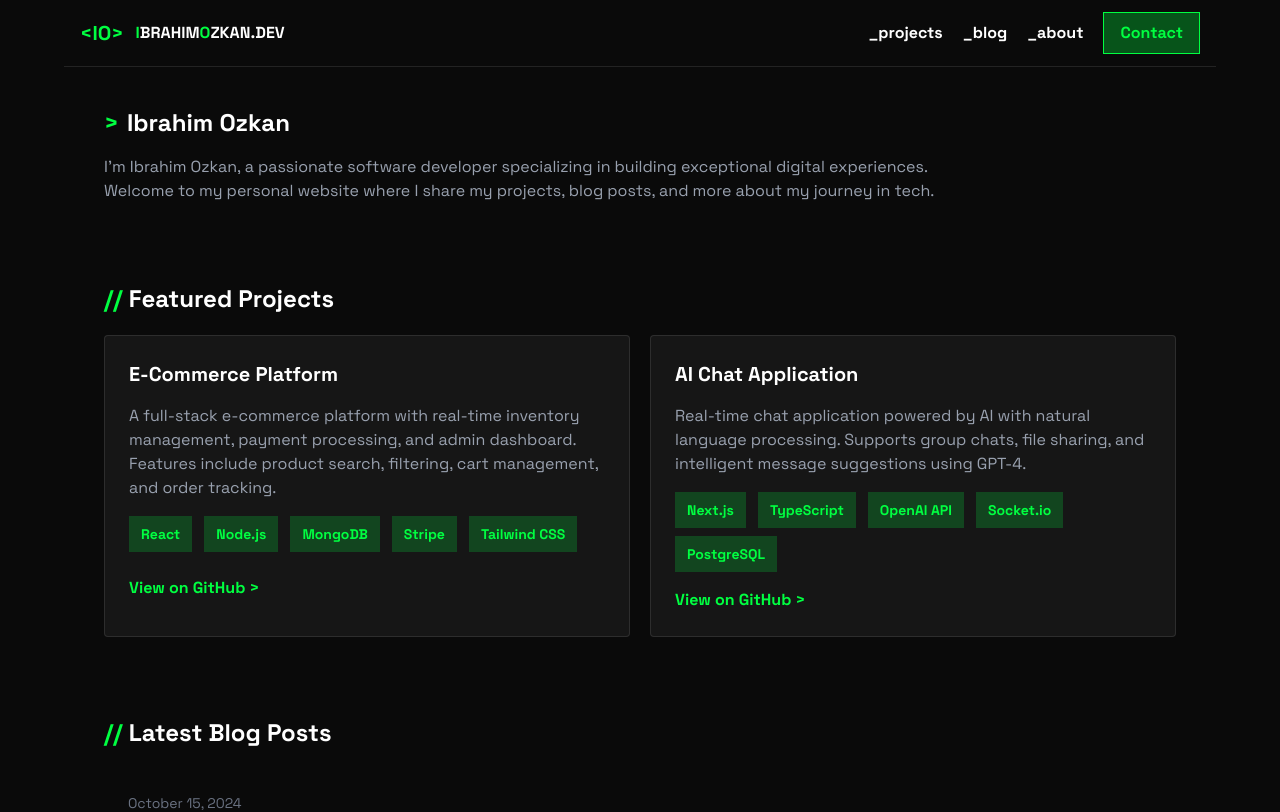
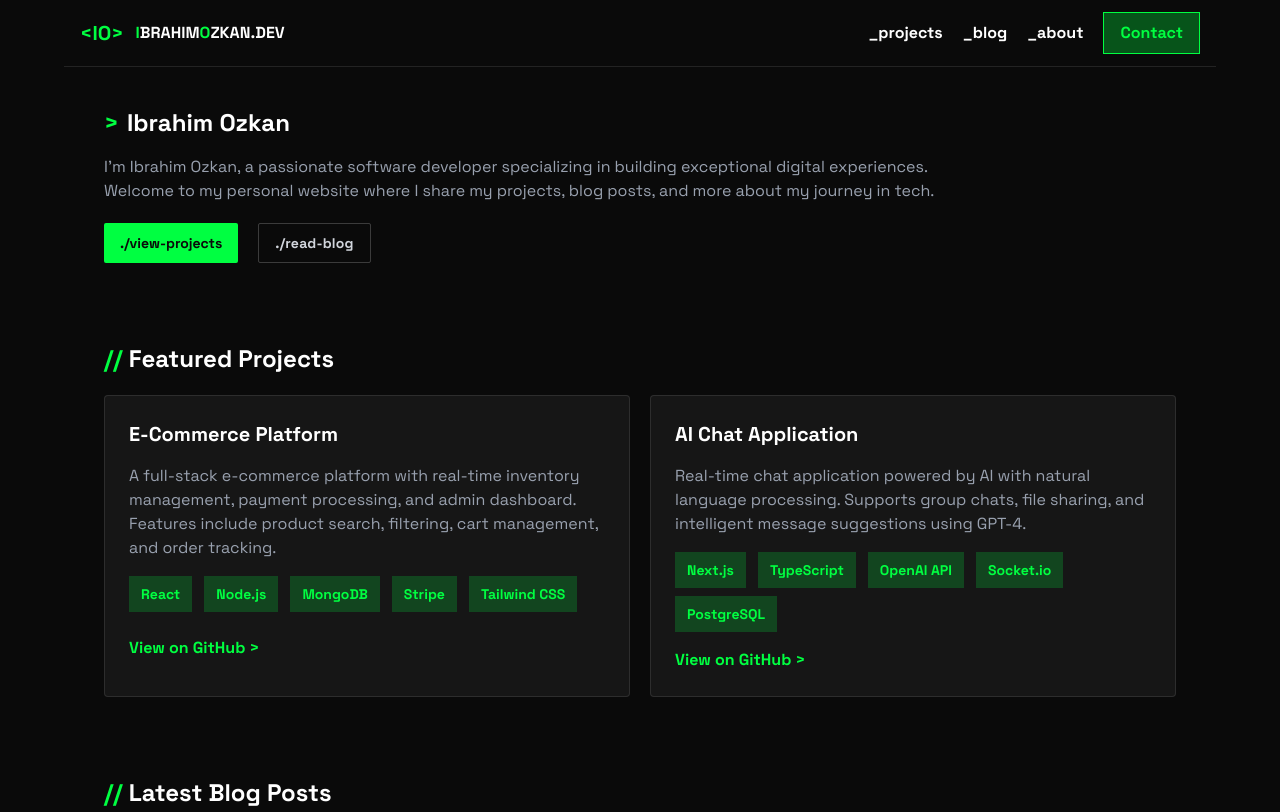
Before and after one commit to ibrahimozkn/ibrahimozkan_dev, a React (Vite) app: page / in a window 1280 px wide. Shown: the top 812 px of the page. Built offline with nearby package versions, Linux system fonts and the light colour scheme.

Commit message:
feat: Add Projects page and update routing in App component

```diff
--- a/src/App.tsx
+++ b/src/App.tsx
@@ -4,6 +4,7 @@ import Layout from './components/Layout';
 import Blog from './pages/Blog';
 import data from './assets/data.json';
 import BlogPost from './pages/BlogPost';
+import Projects from './pages/Projects';
 
 function App() {
   return (
@@ -20,6 +21,7 @@ function App() {
             <Route path="/" element={<Home />} />
             <Route path="/blog" element={<Blog blogPosts={data.blogPosts} />} />
             <Route path="/blog/:slug" element={<BlogPost />} />
+            <Route path="/projects" element={<Projects projects={data.projects} />} />
           </Route>
         </Routes>
       </BrowserRouter>
--- a/src/components/Hero.tsx
+++ b/src/components/Hero.tsx
@@ -1,5 +1,4 @@
-import React from 'react';
-
+import { Link } from 'react-router-dom';
 function Hero() {
   return (
     <div className="container flex flex-col items-start justify-start">
@@ -12,6 +11,21 @@ function Hero() {
         digital experiences. Welcome to my personal website where I share my projects, blog posts,
         and more about my journey in tech.
       </p>
+
+      <div className="mt-5 flex space-x-5">
+        <Link
+          to={'/projects'}
+          className="bg-primary text-background-dark flex h-10 max-w-[480px] min-w-[84px] cursor-pointer items-center justify-center overflow-hidden rounded px-4 text-sm leading-normal font-bold"
+        >
+          <span className="truncate">./view-projects</span>
+        </Link>
+        <Link
+          to={'/blog'}
+          className="flex h-10 max-w-[480px] min-w-[84px] cursor-pointer items-center justify-center overflow-hidden rounded border border-white/20 bg-transparent px-4 text-sm leading-normal font-bold tracking-[0.015em] text-gray-300 hover:bg-white/10 hover:text-white"
+        >
+          <span className="truncate">./read-blog</span>
+        </Link>
+      </div>
     </div>
   );
 }
--- /dev/null
+++ b/src/pages/Projects.tsx
@@ -0,0 +1,23 @@
+import React from 'react';
+import ProjectCard from '../components/project/ProjectCard';
+
+interface ProjectsProps {
+  projects: Project[];
+}
+
+function Projects({ projects }: ProjectsProps) {
+  return (
+    <div className="flex flex-col p-5">
+      <h2 className="text-3xl font-bold text-white">
+        <span className="text-primary">&gt;</span> cat ~/projects
+      </h2>
+      <div className="grid grid-cols-1 gap-4 p-5 md:grid-cols-2">
+        {projects.map((project) => (
+          <ProjectCard key={project.id} project={project} />
+        ))}
+      </div>
+    </div>
+  );
+}
+
+export default Projects;
```
